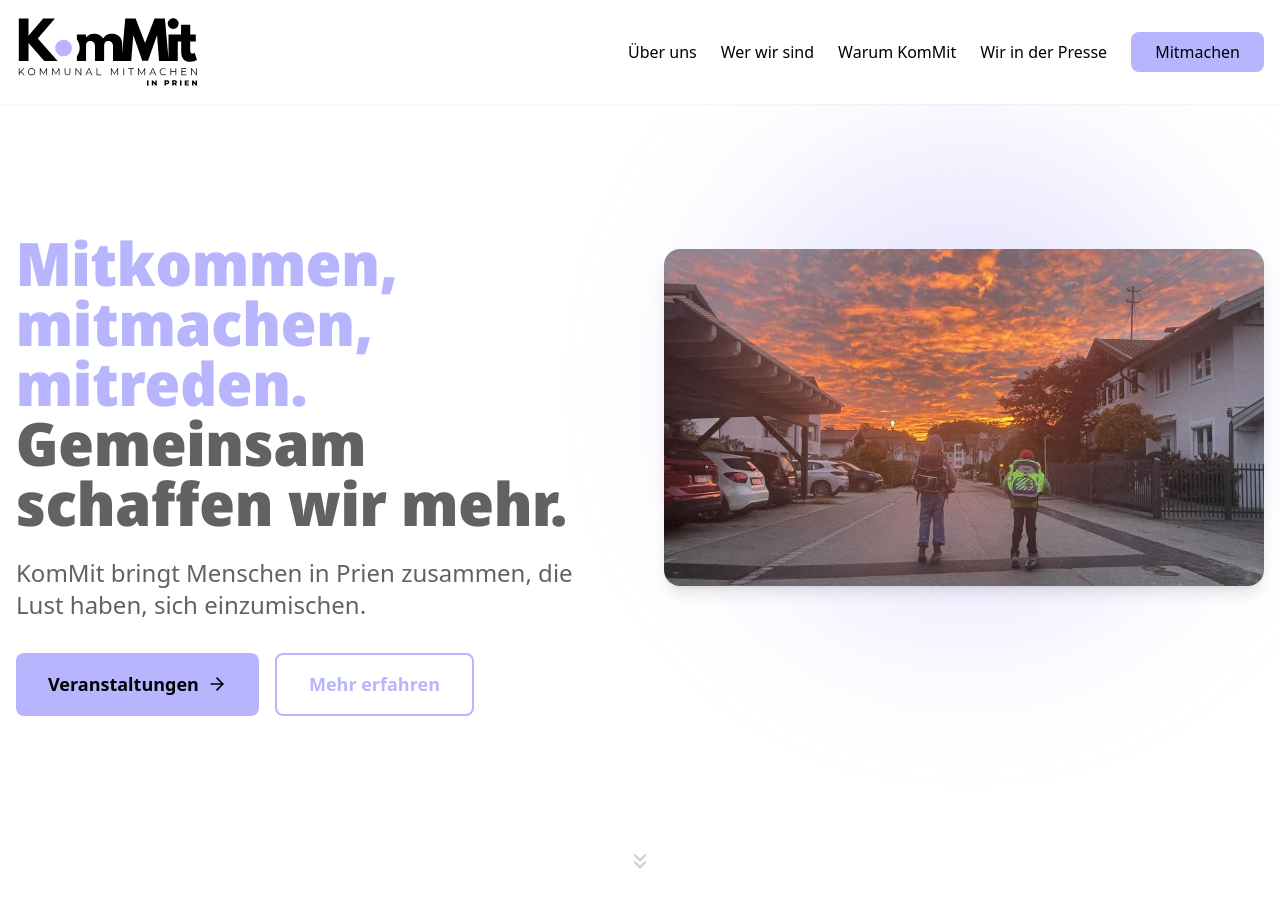
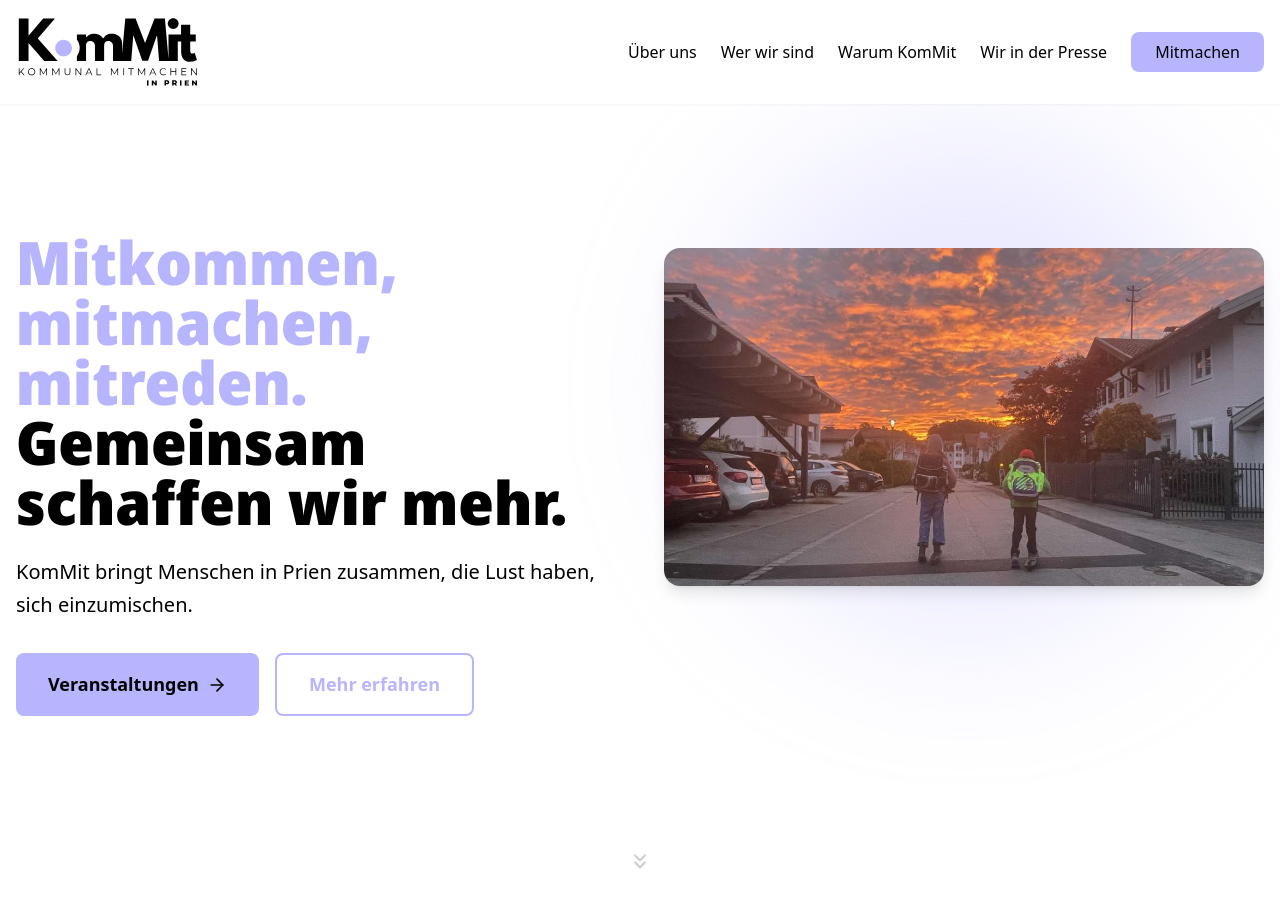
Before and after one commit to mblascoespar/kommitprien, a Jekyll site: the page built from index.html, in a window 1280 px wide and 900 px high. Built offline with Jekyll 4.4.1, drawn with Linux system fonts in a browser that asks for light colours.

Commit message:
- Consolidated styling

```diff
--- a/_includes/cta.html
+++ b/_includes/cta.html
@@ -1,7 +1,7 @@
 <section id="mitmachen" class="section bg-primary text-white">
   <div class="container mx-auto px-4 text-center">
-    <h2 class="text-4xl md:text-5xl font-black mb-6">{{ page.sections.cta.title }}</h2>
-    <p class="text-xl md:text-2xl mb-10 max-w-3xl mx-auto">
+    <h2 class="section-title mb-6 text-white">{{ page.sections.cta.title }}</h2>
+    <p class="section-description mb-10 text-white">
       {{ page.sections.cta.description }}
     </p>
     <div class="flex justify-center">
--- a/_includes/events.html
+++ b/_includes/events.html
@@ -4,7 +4,7 @@
     <div class="max-w-3xl mx-auto text-center">
       <h1 class="section-title mb-8">{{ page.sections.events.title }}</h1>
       <h2 class="text-2xl md:text-3xl font-black mb-6 text-primary">{{ page.sections.events.intro.title }}</h2>
-      <p class="text-lg text-body leading-relaxed">
+      <p class="section-description">
         {{ page.sections.events.intro.description }}
       </p>
     </div>
--- a/_includes/hero.html
+++ b/_includes/hero.html
@@ -10,7 +10,7 @@
           <span class="text-primary">{{ page.hero.headline_primary }}</span><br>
           <span class="text-body">{{ page.hero.headline_secondary }}</span>
         </h1>
-        <p class="text-xl md:text-2xl mb-8 text-body">
+        <p class="section-description mb-8 text-left">
           {{ page.hero.description }}
         </p>
         <div class="flex flex-col sm:flex-row gap-4">
--- a/_includes/presse-intro.html
+++ b/_includes/presse-intro.html
@@ -3,7 +3,7 @@
   <div class="container mx-auto px-4">
     <div class="max-w-3xl mx-auto text-center">
       <h1 class="section-title mb-8">{{ page.sections.intro.title }}</h1>
-      <p class="text-body">
+      <p class="section-description">
         <i data-lucide="mail" class="w-5 h-5 inline-block mr-2 align-text-bottom"></i>
         Pressekontakt: <a href="mailto:{{ page.sections.intro.contact_email }}" class="text-primary hover:underline">{{ page.sections.intro.contact_email }}</a>
       </p>
--- a/_includes/warum.html
+++ b/_includes/warum.html
@@ -1,9 +1,9 @@
 <section id="warum-kommit" class="section bg-gray-light">
   <div class="container mx-auto px-4">
-    <h2 class="text-4xl md:text-5xl font-black text-center mb-12">{{ page.sections.warum.title }}</h2>
-    <div class="max-w-3xl mx-auto space-y-6">
+    <h2 class="section-title">{{ page.sections.warum.title }}</h2>
+    <div class="section-description">
       {% for reason in page.sections.warum.reasons %}
-      <p class="text-xl md:text-2xl text-center text-text">{{ reason }}</p>
+      <p{% if forloop.last == false %} class="mb-4"{% endif %}>{{ reason }}</p>
       {% endfor %}
     </div>
   </div>
--- a/assets/css/main.css
+++ b/assets/css/main.css
@@ -57,7 +57,7 @@
   --color-primary: #B8B5FF;        /* Light purple - main brand color */
   --color-accent: #F9E693;         /* Light yellow - calls-to-action */
   --color-accent-cyan: #89CEE1;    /* Light cyan - alternative accent */
-  --color-text: #626262;           /* Medium gray - body text */
+  --color-text: #000000;           /* Black - body text */
   --color-background: #ffffff;     /* White - backgrounds */
   --color-background-light: #EEEEEE; /* Very light gray - alternate backgrounds */
   --color-dark: #000000;           /* Black - dark elements */
@@ -312,6 +312,7 @@ main {
 .section-description {
   color: var(--color-text);
   font-size: 1.25rem;
+  line-height: 1.625;
   max-width: 48rem;
   margin: 0 auto;
   text-align: center;
@@ -358,7 +359,7 @@ main {
    PROSE STYLING (Legal Pages)
    ============================================ */
 .prose {
-  color: #4B5563;
+  color: #000000;
   line-height: 1.75;
 }
 
```
